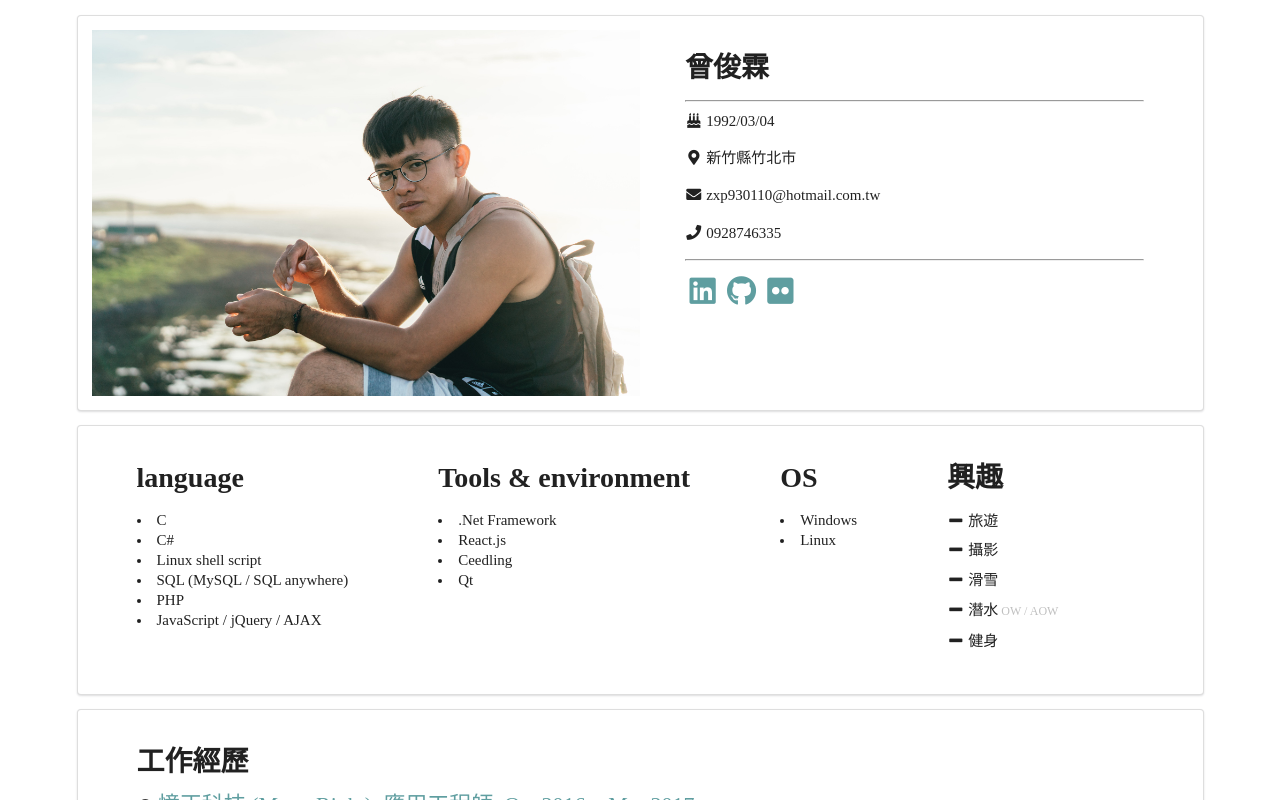
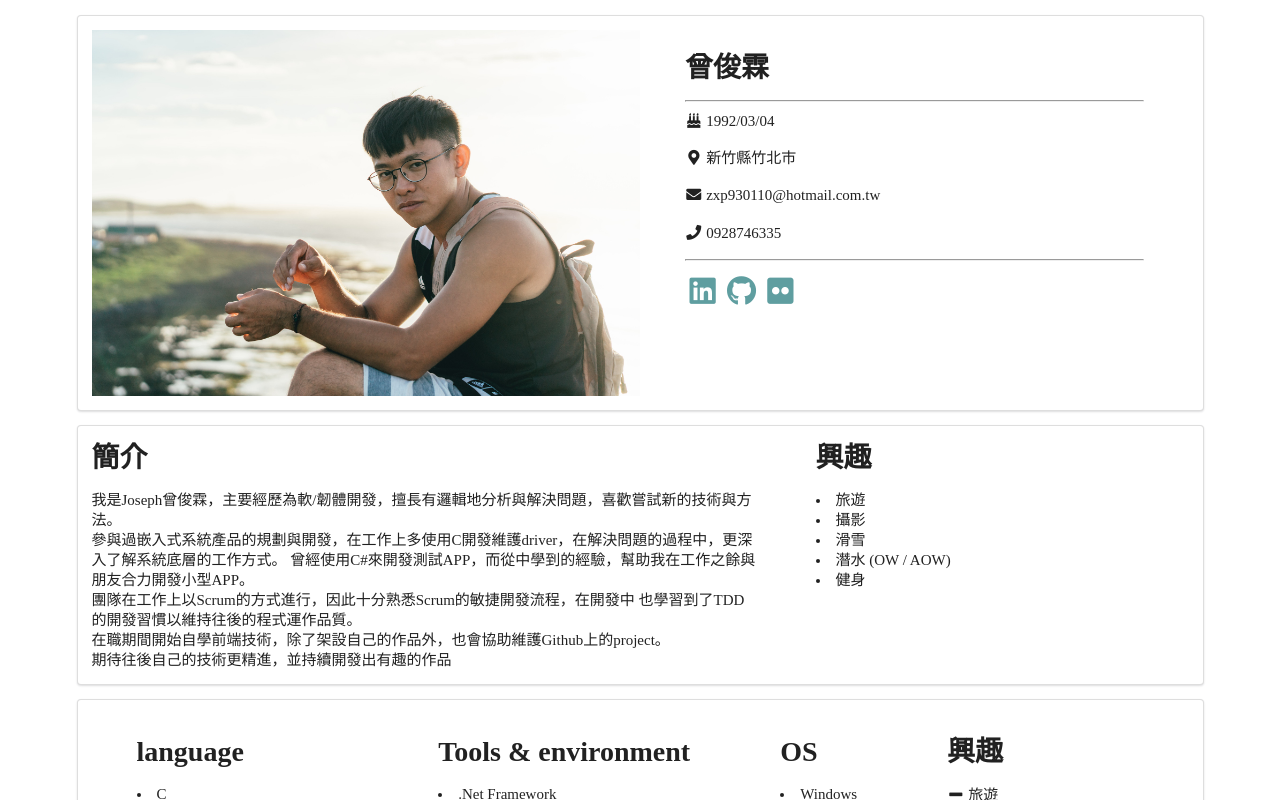
Before and after one commit to JosephT5566/my-resume, a React (Create React App) app: page / in a window 1280 px wide. Shown: the top 800 px of the page. Built offline with nearby package versions, Linux system fonts and the light colour scheme; a web font is replaced by a local one.

Commit message:
Adding intro card

```diff
--- a/src/components/ResumeCardList.js
+++ b/src/components/ResumeCardList.js
@@ -4,6 +4,7 @@ import PersonalInfo from './cards/personalInfo';
 import Expertise from './cards/expertise';
 import Works from './cards/works';
 import Education from './cards/education';
+import Intro from './cards/intro';
 
 class ResumeCard extends React.Component {
     render() {
@@ -17,6 +18,9 @@ class ResumeCardList extends React.Component {
             <div>
                 <ResumeCard>
                     <PersonalInfo/>
+                </ResumeCard>
+                <ResumeCard>
+                    <Intro/>
                 </ResumeCard>
                 <ResumeCard>
                     <Expertise/>
--- /dev/null
+++ b/src/components/cards/intro.js
@@ -0,0 +1,37 @@
+import React from 'react';
+
+const intro = () => {
+    return (
+        <div id="introContainer">
+            <div className="comment" style={{ display: 'flex' }}>
+                <div
+                    className="content intro"
+                    style={{ width: '66%', padding: '0 60px 0 0' }}
+                >
+                    <h1>簡介</h1>
+                    我是Joseph曾俊霖，主要經歷為軟/韌體開發，擅長有邏輯地分析與解決問題，喜歡嘗試新的技術與方法。
+                    <br />
+                    參與過嵌入式系統產品的規劃與開發，在工作上多使用C開發維護driver，在解決問題的過程中，更深入了解系統底層的工作方式。
+                    曾經使用C#來開發測試APP，而從中學到的經驗，幫助我在工作之餘與朋友合力開發小型APP。
+                    <br />
+                    團隊在工作上以Scrum的方式進行，因此十分熟悉Scrum的敏捷開發流程，在開發中
+                    也學習到了TDD的開發習慣以維持往後的程式運作品質。
+                    <br />
+                    在職期間開始自學前端技術，除了架設自己的作品外，也會協助維護Github上的project。
+                    <br />
+                    期待往後自己的技術更精進，並持續開發出有趣的作品
+                </div>
+                <div className="content interest" style={{ width: '33%' }}>
+                    <h1>興趣</h1>
+                    <li>旅遊</li>
+                    <li>攝影</li>
+                    <li>滑雪</li>
+                    <li>潛水 (OW / AOW)</li>
+                    <li>健身</li>
+                </div>
+            </div>
+        </div>
+    );
+};
+
+export default intro;
```
